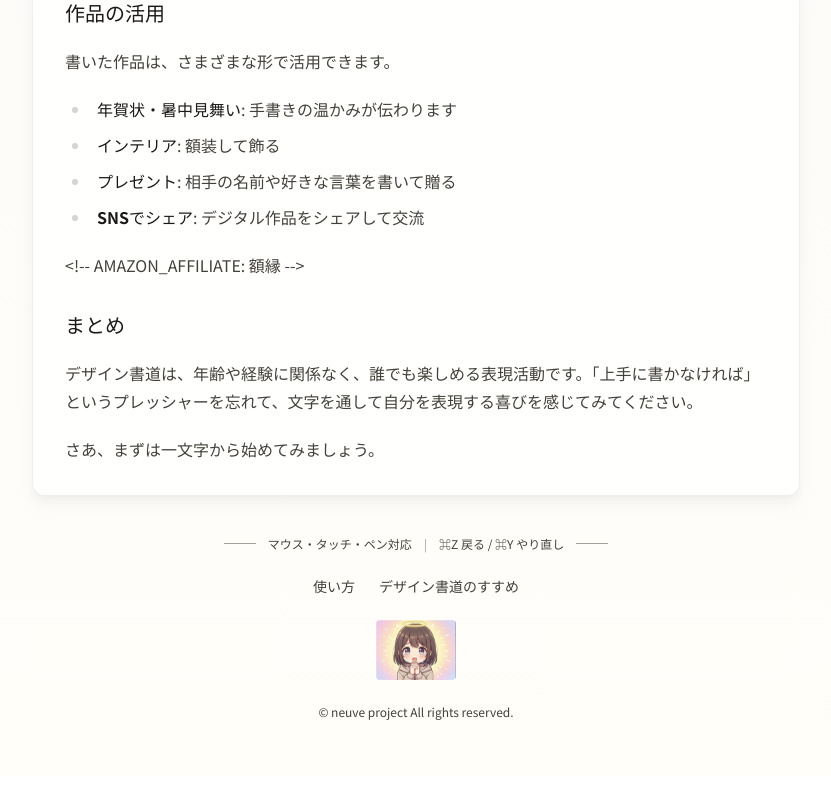
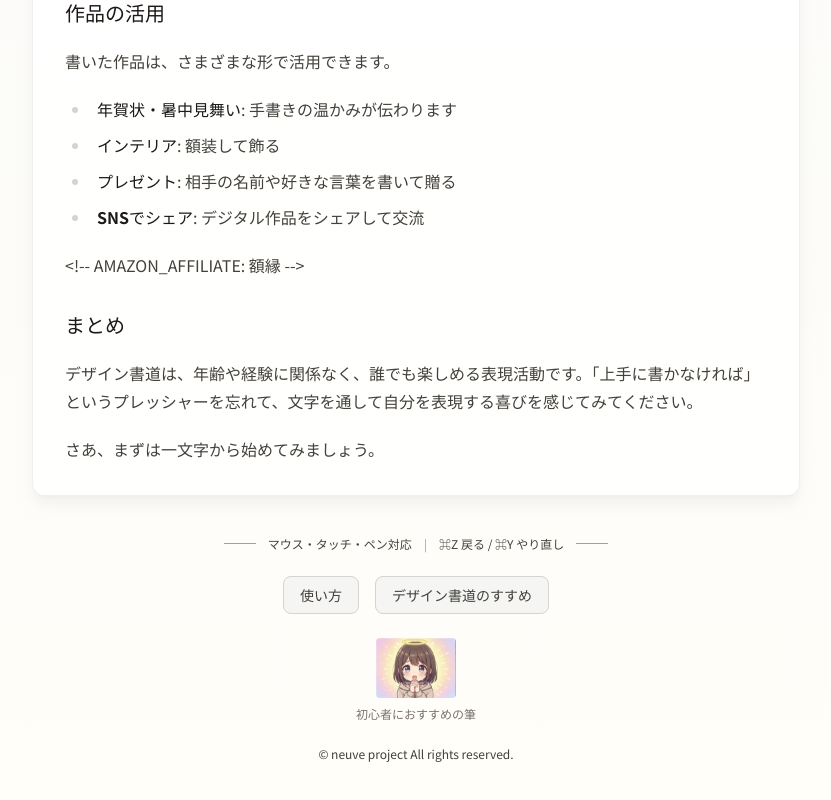
Before and after one commit to neuvecom/Design-sho-do, a React (Vite) app: page /Design-sho-do/about in a window 1280 px wide. Shown: the part 2118-2918 px from the top of the page, without its empty margins (224-1055 px from the left). Before the commit the page ends 2894 px from the top, so only its background shows below. Built offline with nearby package versions, Linux system fonts and the light colour scheme; a web font is replaced by a local one.

Commit message:
[feat] バナーに文言追加、リンクをボタン風に変更
- 広告バナーに説明文を追加（書道の道具を揃えよう等）
- 使い方・デザイン書道のすすめをボタン風のデザインに変更

```diff
--- a/src/components/Affiliate/AffiliateBanner.tsx
+++ b/src/components/Affiliate/AffiliateBanner.tsx
@@ -1,10 +1,26 @@
 import { useState, useEffect } from 'react'
 
-const BANNER_IMAGES = [
-  '/Design-sho-do/img/banners/nc-block01.png',
-  '/Design-sho-do/img/banners/nc-block02.png',
-  '/Design-sho-do/img/banners/nc-block03.png',
-  '/Design-sho-do/img/banners/nc-block04.png',
+const BANNER_DATA = [
+  {
+    image: '/Design-sho-do/img/banners/nc-block01.png',
+    text: '書道の道具を揃えよう',
+    link: '/about',
+  },
+  {
+    image: '/Design-sho-do/img/banners/nc-block02.png',
+    text: '初心者におすすめの筆',
+    link: '/about',
+  },
+  {
+    image: '/Design-sho-do/img/banners/nc-block03.png',
+    text: '墨と硯の選び方',
+    link: '/about',
+  },
+  {
+    image: '/Design-sho-do/img/banners/nc-block04.png',
+    text: '書道を始めてみませんか？',
+    link: '/about',
+  },
 ]
 
 interface AffiliateBannerProps {
@@ -17,25 +33,30 @@ export function AffiliateBanner({ sid: _sid, section: _section }: AffiliateBanne
 
   useEffect(() => {
     // ランダムな初期インデックス
-    setCurrentIndex(Math.floor(Math.random() * BANNER_IMAGES.length))
+    setCurrentIndex(Math.floor(Math.random() * BANNER_DATA.length))
   }, [])
 
   // 10秒ごとに画像を切り替え
   useEffect(() => {
     const interval = setInterval(() => {
-      setCurrentIndex((prev) => (prev + 1) % BANNER_IMAGES.length)
+      setCurrentIndex((prev) => (prev + 1) % BANNER_DATA.length)
     }, 10000)
     return () => clearInterval(interval)
   }, [])
 
+  const currentBanner = BANNER_DATA[currentIndex]
+
   return (
-    <div className="flex justify-center">
-      <img
-        src={BANNER_IMAGES[currentIndex]}
-        alt="広告バナー"
-        className="max-w-full h-auto rounded transition-opacity duration-500"
-        style={{ maxHeight: '60px' }}
-      />
+    <div className="flex flex-col items-center gap-2">
+      <a href={currentBanner.link} className="block">
+        <img
+          src={currentBanner.image}
+          alt={currentBanner.text}
+          className="max-w-full h-auto rounded transition-opacity duration-500 hover:opacity-80"
+          style={{ maxHeight: '60px' }}
+        />
+      </a>
+      <p className="text-xs text-stone-500">{currentBanner.text}</p>
     </div>
   )
 }
--- a/src/components/Footer/Footer.tsx
+++ b/src/components/Footer/Footer.tsx
@@ -14,16 +14,16 @@ export function Footer() {
       </div>
 
       {/* ページリンク */}
-      <nav className="flex gap-6 text-sm">
+      <nav className="flex gap-4 text-sm">
         <Link
           to="/guide"
-          className="text-stone-700 hover:text-stone-900 transition-colors"
+          className="px-4 py-2 bg-stone-100 text-stone-700 rounded-lg border border-stone-300 hover:bg-stone-200 hover:border-stone-400 transition-colors"
         >
           使い方
         </Link>
         <Link
           to="/about"
-          className="text-stone-700 hover:text-stone-900 transition-colors"
+          className="px-4 py-2 bg-stone-100 text-stone-700 rounded-lg border border-stone-300 hover:bg-stone-200 hover:border-stone-400 transition-colors"
         >
           デザイン書道のすすめ
         </Link>
```
